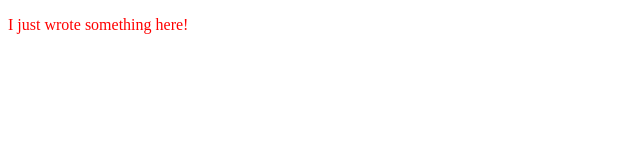
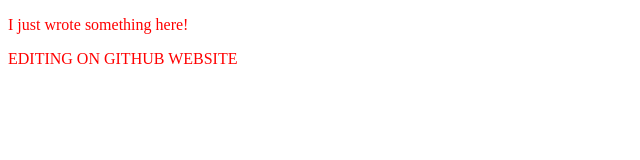
Before and after one commit to hzba000/practice, a plain HTML site: page index.html in a window 1280 px wide. Shown: the whole page, without its empty margins (0-640 px from the left). Drawn offline with Linux system fonts and the light colour scheme.

Commit message:
EDITING ON GITHUB WEBSITE

```diff
--- a/index.html
+++ b/index.html
@@ -5,4 +5,5 @@
         <link rel="stylesheet" type="text/css" href="index.css"
     </head>
 <p> I just wrote something here! </p>
+<p> EDITING ON GITHUB WEBSITE </p>
 </html>
```
